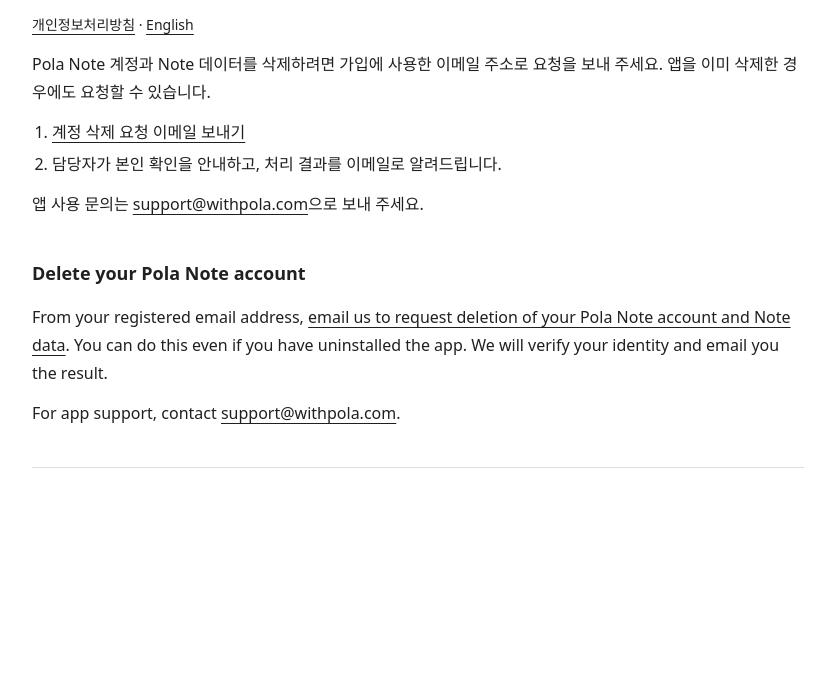
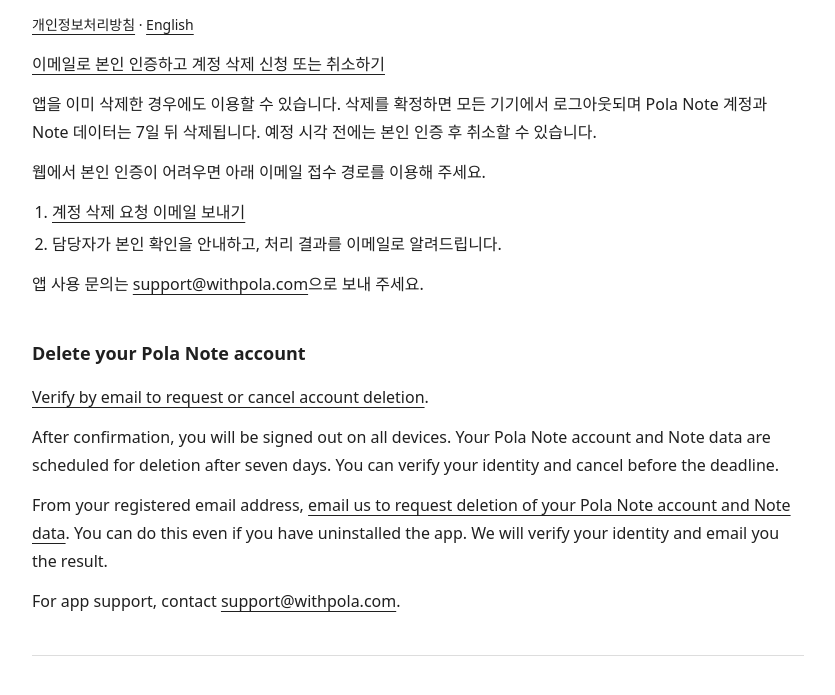
Before and after one commit to CepheidAI-Temp/pola-note-public, a plain HTML site: page delete-account/index.html in a window 1280 px wide. Shown: the part 131-826 px from the top of the page, without its empty margins (222-1057 px from the left). Before the commit the page ends 800 px from the top, so only its background shows below. Drawn offline with Linux system fonts and the light colour scheme.

Commit message:
Link to Pola Note self-service account deletion

```diff
--- a/delete-account/index.html
+++ b/delete-account/index.html
@@ -10,7 +10,9 @@
 <main>
 <h1>Pola Note 계정 삭제</h1>
 <nav><a href="/privacy/">개인정보처리방침</a> · <a href="#en" lang="en">English</a></nav>
-<p>Pola Note 계정과 Note 데이터를 삭제하려면 가입에 사용한 이메일 주소로 요청을 보내 주세요. 앱을 이미 삭제한 경우에도 요청할 수 있습니다.</p>
+<p><a href="https://note-beta.withpola.com/v1/auth/account-deletion/web">이메일로 본인 인증하고 계정 삭제 신청 또는 취소하기</a></p>
+<p>앱을 이미 삭제한 경우에도 이용할 수 있습니다. 삭제를 확정하면 모든 기기에서 로그아웃되며 Pola Note 계정과 Note 데이터는 7일 뒤 삭제됩니다. 예정 시각 전에는 본인 인증 후 취소할 수 있습니다.</p>
+<p>웹에서 본인 인증이 어려우면 아래 이메일 접수 경로를 이용해 주세요.</p>
 <ol>
 <li><a href="mailto:work@withpola.com?subject=%5BPola%20Note%5D%20%EA%B3%84%EC%A0%95%20%EC%82%AD%EC%A0%9C%20%EC%9A%94%EC%B2%AD">계정 삭제 요청 이메일 보내기</a></li>
 <li>담당자가 본인 확인을 안내하고, 처리 결과를 이메일로 알려드립니다.</li>
@@ -18,6 +20,8 @@
 <p>앱 사용 문의는 <a href="mailto:support@withpola.com">support@withpola.com</a>으로 보내 주세요.</p>
 <section id="en" lang="en">
 <h2>Delete your Pola Note account</h2>
+<p><a href="https://note-beta.withpola.com/v1/auth/account-deletion/web">Verify by email to request or cancel account deletion</a>.</p>
+<p>After confirmation, you will be signed out on all devices. Your Pola Note account and Note data are scheduled for deletion after seven days. You can verify your identity and cancel before the deadline.</p>
 <p>From your registered email address, <a href="mailto:work@withpola.com?subject=%5BPola%20Note%5D%20Account%20deletion%20request">email us to request deletion of your Pola Note account and Note data</a>. You can do this even if you have uninstalled the app. We will verify your identity and email you the result.</p>
 <p>For app support, contact <a href="mailto:support@withpola.com">support@withpola.com</a>.</p>
 </section>
```
